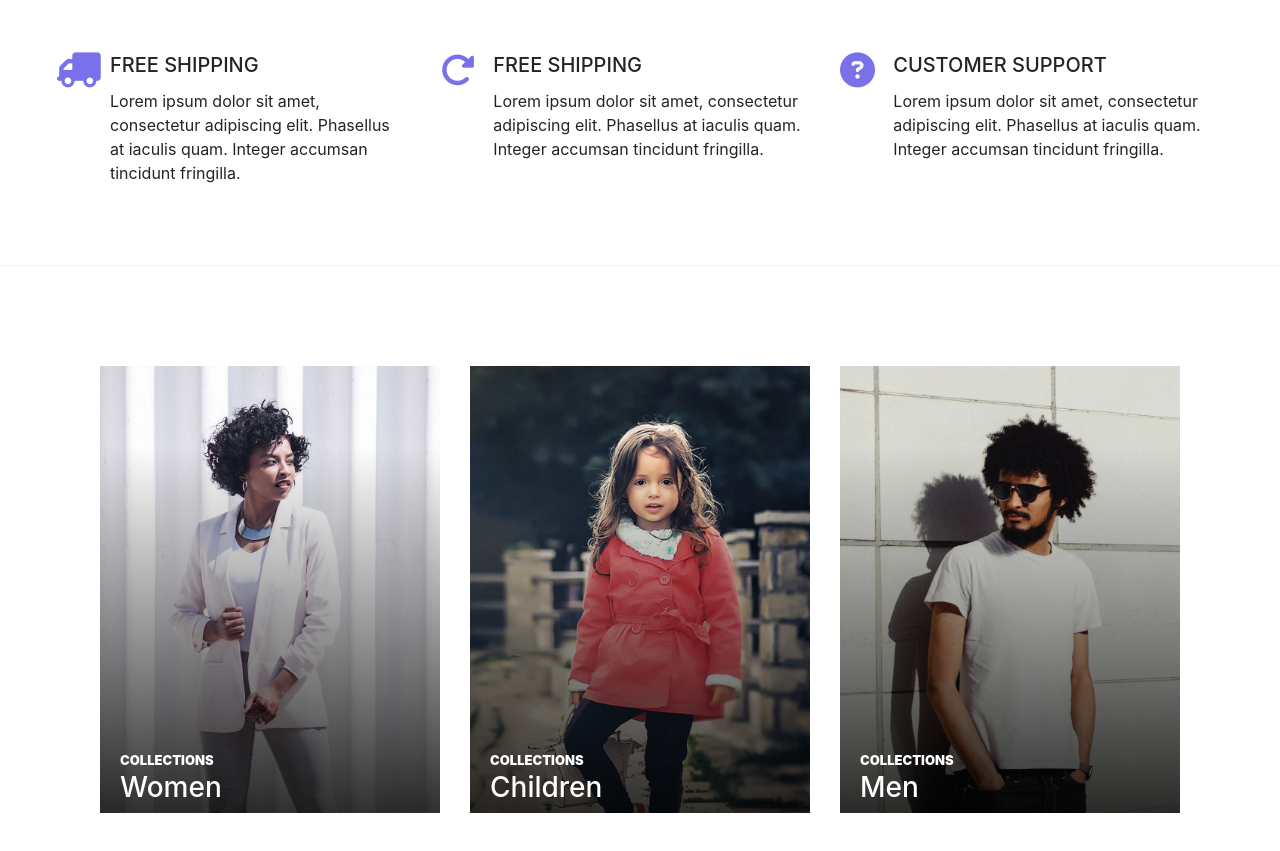
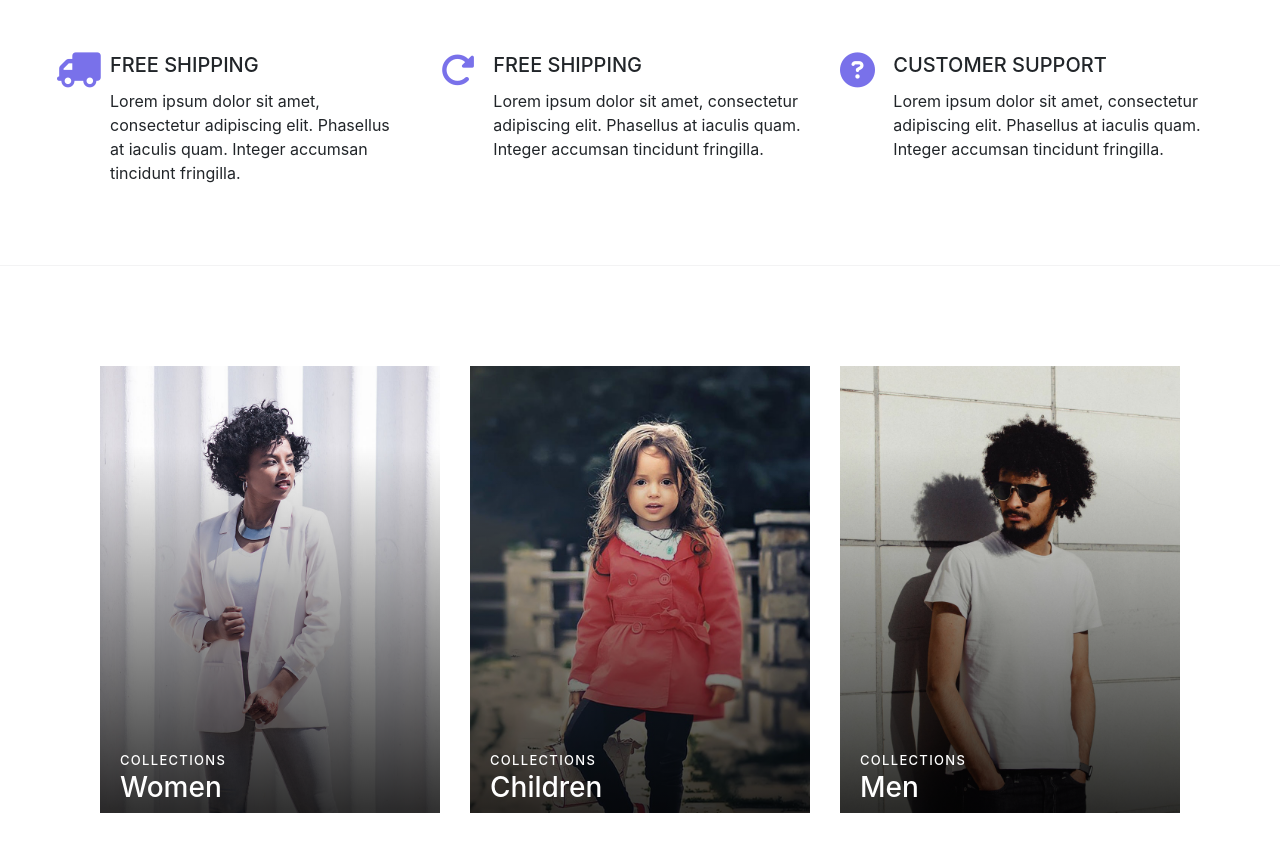
Before and after one commit to hamasabdulkareem/e-commerc, a plain HTML site: page index.html in a window 1280 px wide. Shown: the part 822-1673 px from the top of the page. Drawn offline with nearby package versions, Linux system fonts and the light colour scheme.

Commit message:
edit span

```diff
--- a/css/style.css
+++ b/css/style.css
@@ -208,7 +208,8 @@
 
 .text span{
     font-size: 13px;
-    font-weight: 1000;
+    font-weight: 500;
+    letter-spacing: .1em;
 }
 
 .section-collections-images .row .box  .filter {
```
